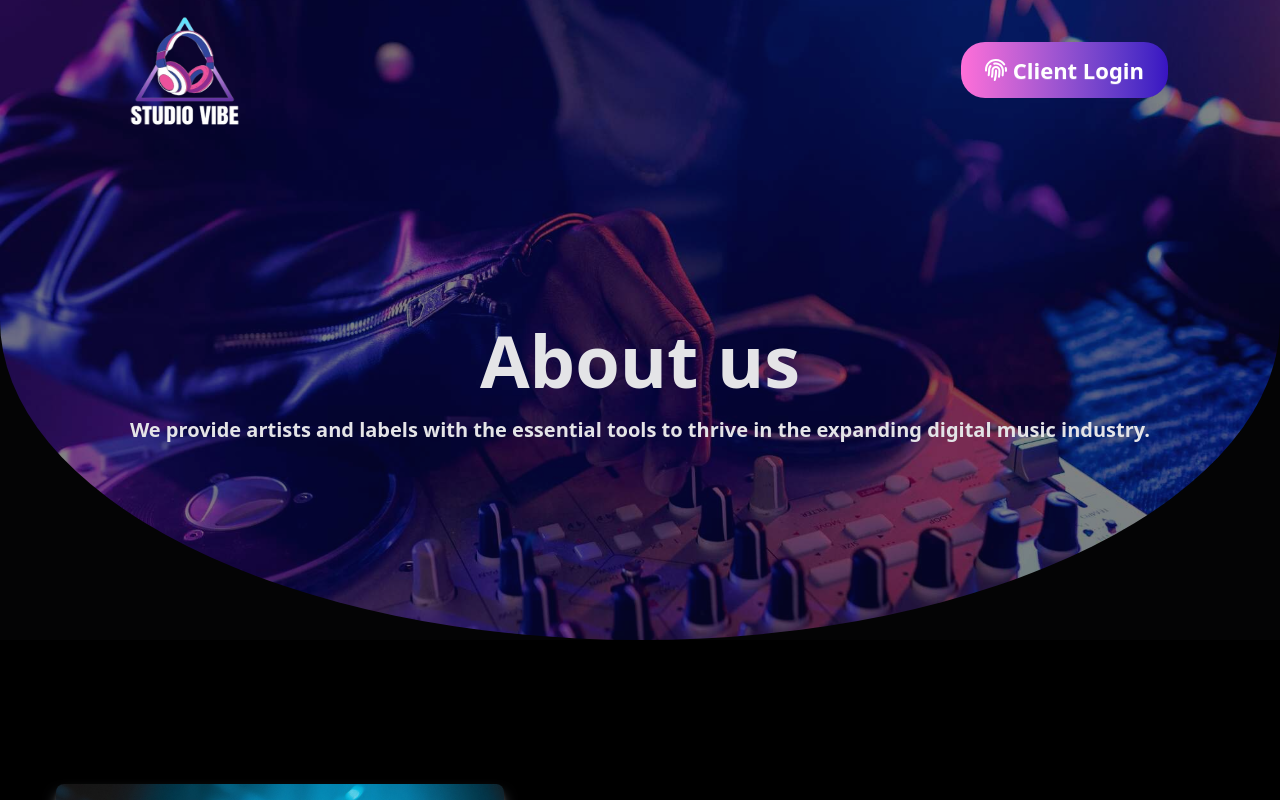
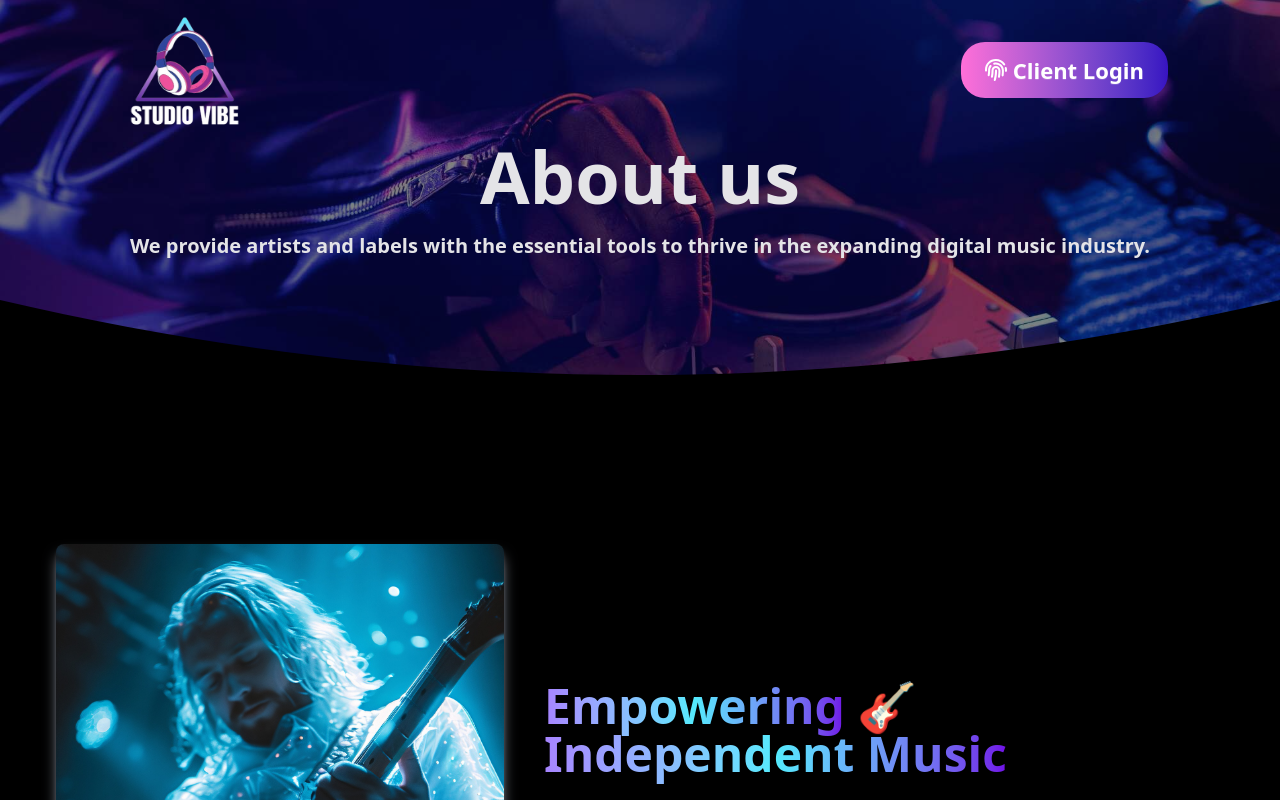
Before and after one commit to Tahsin974/Studio-Vibe-Client, a React (Vite) app: page /about in a window 1280 px wide. Shown: the top 800 px of the page. Built offline with nearby package versions, Linux system fonts and the light colour scheme; no server answers.

Commit message:
page title change

```diff
--- a/src/Components/Pagetitle/Pagetitle.jsx
+++ b/src/Components/Pagetitle/Pagetitle.jsx
@@ -1,8 +1,8 @@
 const Pagetitle = ({ BGimg, subHeading, children }) => {
   return (
-    <div>
+    <div className="relative">
       <div
-        className=" hero lg:h-[80vh] md:h-[80vh] sm:h-[80vh] h-[70vh]  w-full bg-center bg-cover object-cover rounded-b-[50%] "
+        className=" hero lg:h-[400px] md:h-[400px] sm:h-[400px] h-[300px]  w-full bg-center bg-cover object-cover "
         style={{
           backgroundImage: `url(${BGimg})`,
         }}
@@ -10,7 +10,7 @@ const Pagetitle = ({ BGimg, subHeading, children }) => {
         <div className="hero-overlay bg-opacity-60"></div>
         <div className="hero-content text-center text-neutral-content ">
           <div>
-            <h1 className="mb-5 lg:mt-32 md:mt-28 mt-20 lg:text-7xl md:text-5xl sm:text-4xl text-2xl font-bold ">
+            <h1 className="mb-5  lg:text-7xl md:text-5xl sm:text-4xl text-2xl font-bold ">
               {children}
             </h1>
             <p className="lg:text-xl md:text-xl sm:text-lg text-base font-semibold">
@@ -19,6 +19,18 @@ const Pagetitle = ({ BGimg, subHeading, children }) => {
           </div>
         </div>
       </div>
+      <div className="absolute bottom-0 left-0 w-full overflow-hidden leading-[0]">
+        <svg
+          className="block w-full h-[100px]"
+          viewBox="0 0 1440 100"
+          preserveAspectRatio="none"
+        >
+          <path
+            d="M0,0 C480,100 960,100 1440,0 L1440,100 L0,100 Z"
+            fill="black"
+          ></path>
+        </svg>
+      </div>
     </div>
   );
 };
--- a/src/Components/Title/Title.jsx
+++ b/src/Components/Title/Title.jsx
@@ -3,7 +3,7 @@ import { Helmet } from "react-helmet";
 const Title = ({ children }) => {
   return (
     <Helmet>
-      <title>Studio Vibe : {children}</title>
+      <title>Studio Vibe | {children}</title>
     </Helmet>
   );
 };
--- /dev/null
+++ b/src/Pages/MusicProduction/MusicProduction/MusicProduction.jsx
@@ -0,0 +1,44 @@
+import bgImg from "../../../assets/PageTitle/pageTitle.jpg";
+import audio from "../../../assets/Audio.mp3";
+import Title from "../../../Components/Title/Title";
+import Pagetitle from "../../../Components/Pagetitle/Pagetitle";
+
+const MusicProduction = () => {
+  const playList = {
+    name: "One More Light",
+    writer: "linkin park",
+    img: "../../../assets/Artists/Giulia_Esposito.jpg",
+    src: audio,
+    id: 1,
+  };
+  return (
+    <div>
+      <div>
+        <Title>Music Production</Title>
+        <Pagetitle BGimg={bgImg}>Music Production</Pagetitle>
+      </div>
+
+      <div className="hero bg-blue-400 text-white min-h-screen py-10 mt-10 mb-28 max-w-[1200px] mx-auto">
+        <div className="hero-content text-center">
+          <div className="max-w-md">
+            <div className="card bg-base-100 text-black w-96 shadow-sm">
+              <figure>
+                <img
+                  src="https://img.daisyui.com/images/stock/photo-1606107557195-0e29a4b5b4aa.webp"
+                  alt="Shoes"
+                />
+              </figure>
+              <div className="card-body text-center items-center">
+                <h2 className="card-title">{playList.name}</h2>
+                <p>{playList.writer}</p>
+                <audio src={audio} controls></audio>
+              </div>
+            </div>
+          </div>
+        </div>
+      </div>
+    </div>
+  );
+};
+
+export default MusicProduction;
--- a/src/Pages/Shared/Navbar/Navbar.css
+++ b/src/Pages/Shared/Navbar/Navbar.css
@@ -8,8 +8,8 @@
   visibility: hidden;
   transition: opacity 1s ease-in-out;
 }
-.service-dropdown > ul > li {
-  animation: dropdown-slide-up 1.5s ease-in-out forwards;
+.service:hover .service-dropdown > ul > li {
+  animation: dropdown-slide-up 1s ease-in-out;
 }
 
 .service:hover .service-dropdown {
--- a/src/Pages/Shared/Navbar/Navbar.jsx
+++ b/src/Pages/Shared/Navbar/Navbar.jsx
@@ -45,6 +45,7 @@ const Navbar = ({ children }) => {
         <ul className="p-2">
           <li>
             <Link
+              to="/music-production"
               onClick={() => handleLinkChange("/services")}
               className="font-light hover:text-green-300"
             >
@@ -81,6 +82,7 @@ const Navbar = ({ children }) => {
             <ul className=" flex-col  mt-12  rounded-lg  bg-black/75 py-10 px-3 w-56 text-white">
               <li>
                 <Link
+                  to="/music-production"
                   onClick={() => handleLinkChange("/services")}
                   className="font-light hover:text-green-300"
                 >
--- a/src/ReactRoutes/ReactRoutes.jsx
+++ b/src/ReactRoutes/ReactRoutes.jsx
@@ -6,6 +6,7 @@ import ServicePage from "../Pages/ServicePage/ServicePage/ServicePage";
 import AboutPage from "../Pages/AboutPage/AboutPage/AboutPage";
 import LoginPage from "../Pages/LoginPage/LoginPage/LoginPage";
 import HomePage from "../Pages/HomePage/HomePage/HomePage";
+import MusicProduction from "../Pages/MusicProduction/MusicProduction/MusicProduction";
 
 const ReactRoutes = () => {
   return (
@@ -16,6 +17,7 @@ const ReactRoutes = () => {
           <Route path="home" element={<HomePage />} />
           <Route path="artist-directory" element={<ArtistDirectory />} />
           <Route path="services" element={<ServicePage />} />
+          <Route path="music-production" element={<MusicProduction />} />
           <Route path="contact-us" element={<ContactUsPage />} />
           <Route path="about" element={<AboutPage />} />
           <Route path="login" element={<LoginPage />} />
```
Also changed, not shown: 1 other file (tests, documents, lock files or other folders).
